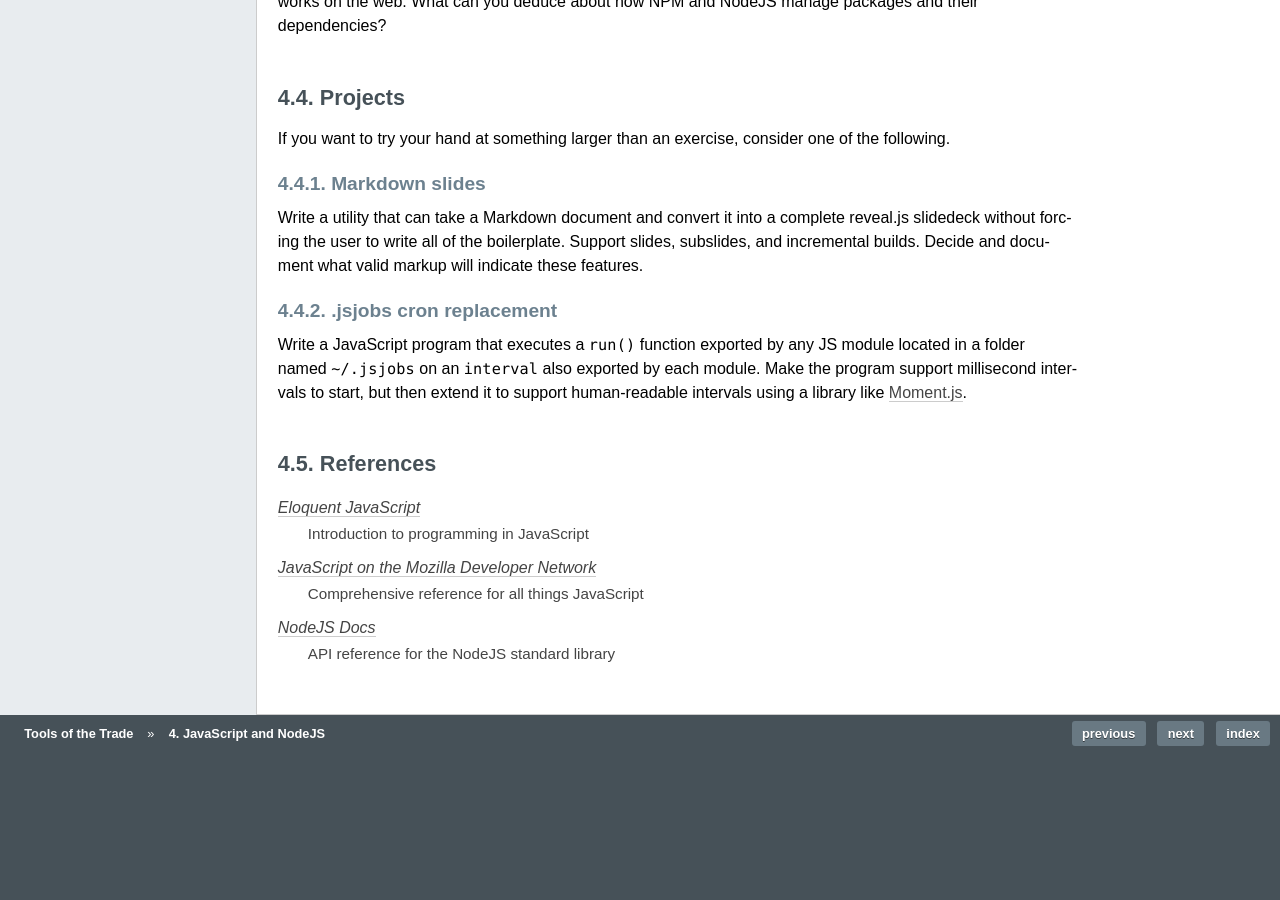
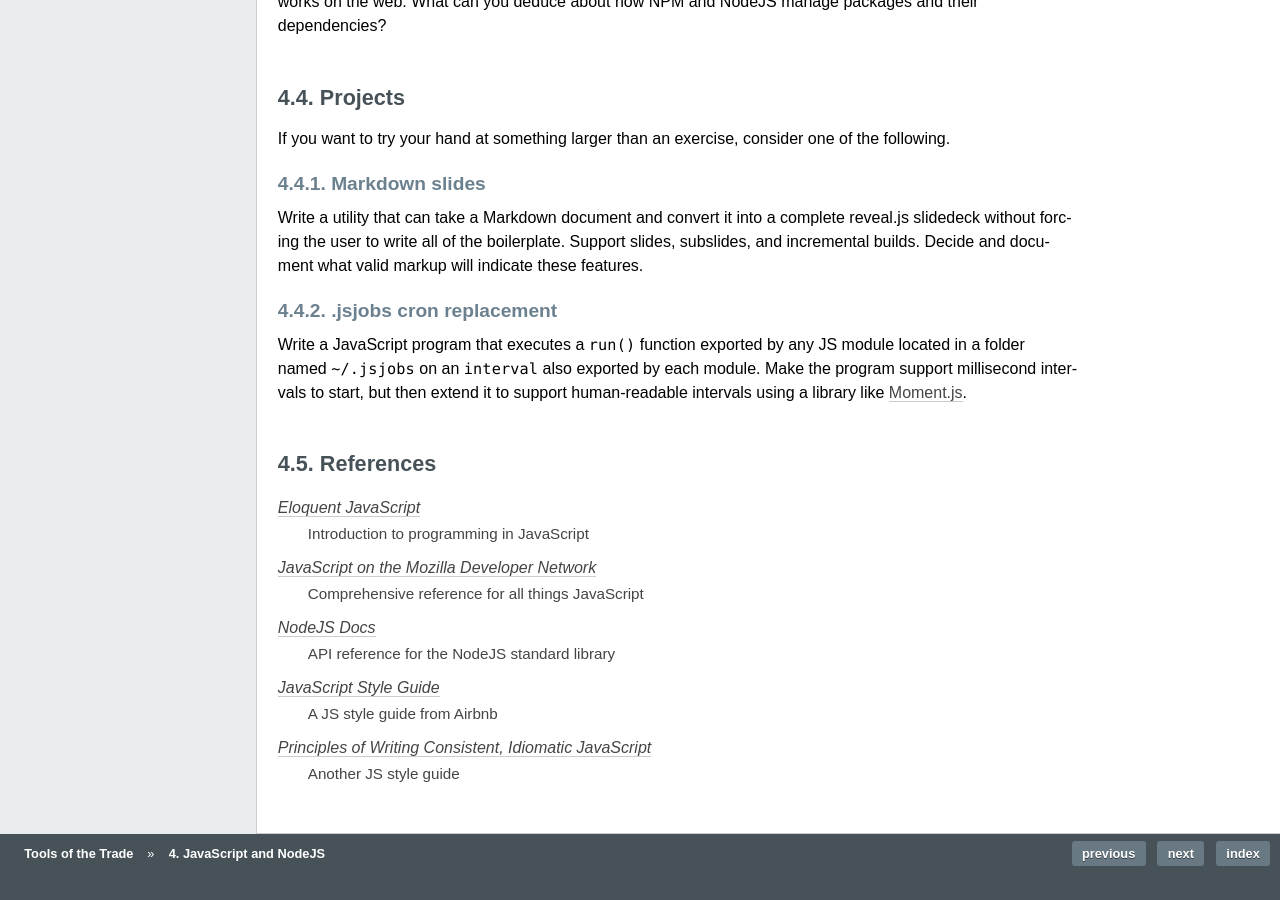
Before and after one commit to parente/tott, a Sphinx documentation site: the page built from doc/sessions/nodejs.rst, in a window 1280 px wide and 900 px high, scrolled down 3185 px. Built offline with Sphinx 7.4.7, drawn with Linux system fonts in a browser that asks for light colours; before the commit the page ends 3965 px from its top, so only the background shows below that.

Commit message:
Update nodejs.rst
Added some style guides to references

```diff
--- a/doc/sessions/nodejs.rst
+++ b/doc/sessions/nodejs.rst
@@ -159,3 +159,9 @@ References
 
 `NodeJS Docs <http://nodejs.org/api/>`_
   API reference for the NodeJS standard library
+
+`JavaScript Style Guide <https://github.com/airbnb/javascript>`_
+  A JS style guide from Airbnb
+
+`Principles of Writing Consistent, Idiomatic JavaScript <https://github.com/rwaldron/idiomatic.js>`_
+  Another JS style guide
```
